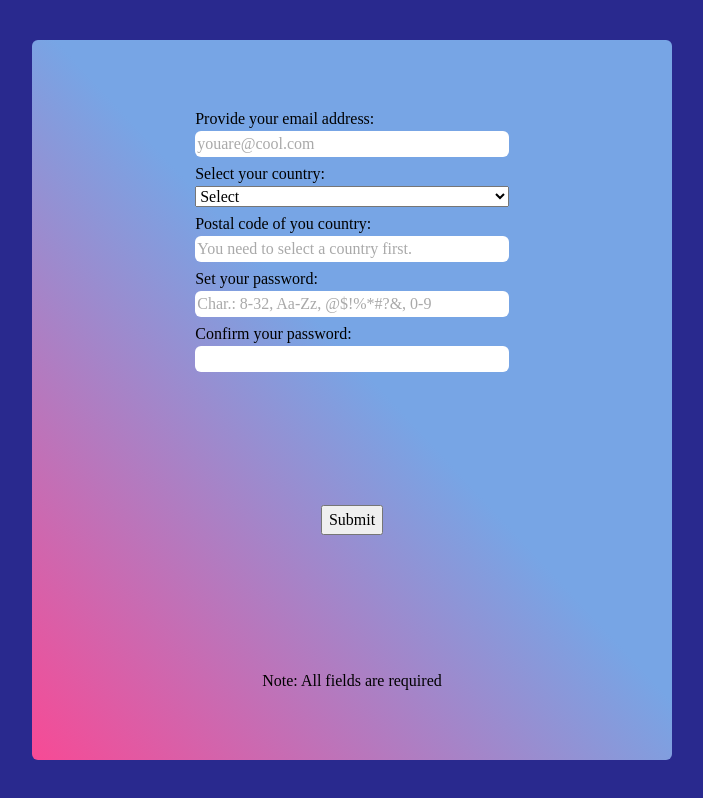
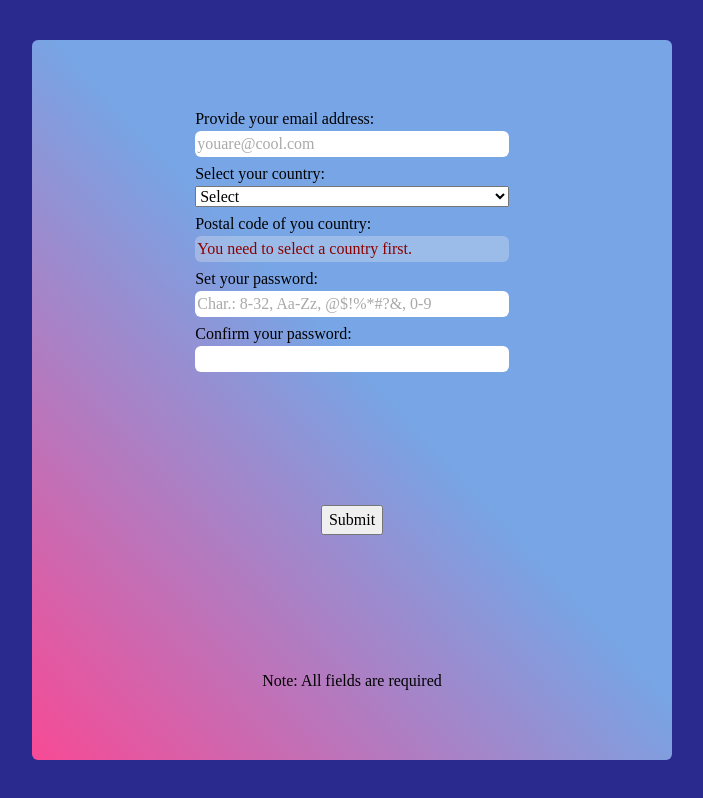
Before and after one commit to renegade-404/browser-form, a website built with webpack: page src/template.html in a window 1280 px wide. Shown: the whole page, without its empty margins (288-991 px from the left). Built offline with nearby package versions, Linux system fonts and the light colour scheme.

Commit message:
add disabled to postal-code to enhance validation

```diff
--- a/src/template.html
+++ b/src/template.html
@@ -27,7 +27,7 @@
         </div>
         <div class="postal-input">
           <label for="postal-code">Postal code of you country:</label
-          ><input type="postal-code" id="postal-code" name="postal-code" placeholder="You need to select a country first." required/><span
+          ><input type="postal-code" id="postal-code" name="postal code" placeholder="You need to select a country first." disabled required/><span
             class="error"
           ></span>
         </div>
@@ -49,6 +49,7 @@
           ><input
             type="password"
             id="password-confirmation"
+            name="password-confirmation"
             minlength="8"
             maxlength="32"
             required
```
